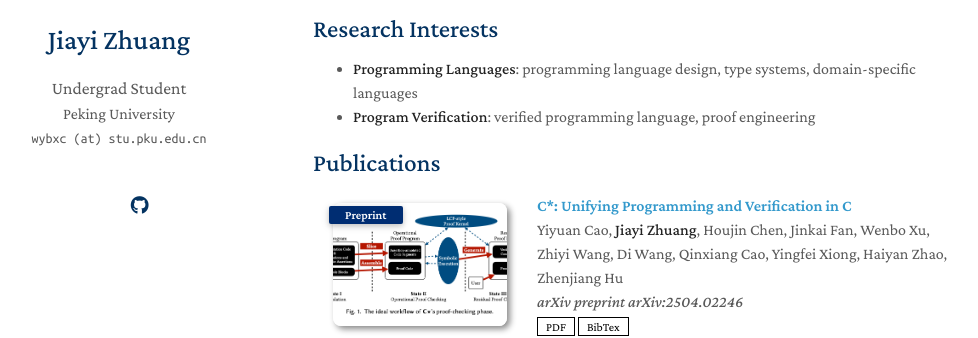
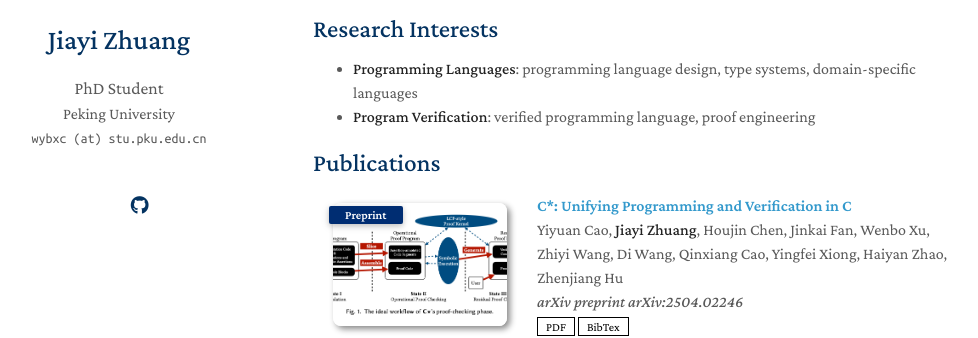
Before and after one commit to Wybxc/wybxc.github.io, a Jekyll site: the page built from index.md, in a window 1280 px wide. Shown: the part 162-500 px from the top of the page, without its empty margins (157-1135 px from the left). Built offline with Jekyll 4.4.1, drawn with Linux system fonts in a browser that asks for light colours; a style sheet for code colours, icons or effects is not loaded; our own code applies the rules of GitHub Pages for plain Markdown files.

Commit message:
Update information

```diff
--- a/_config.yml
+++ b/_config.yml
@@ -1,6 +1,6 @@
 # Basic Information
 title: Jiayi Zhuang
-position: Undergrad Student
+position: PhD Student
 affiliation: Peking University
 email: wybxc (at) stu.pku.edu.cn
 
```
